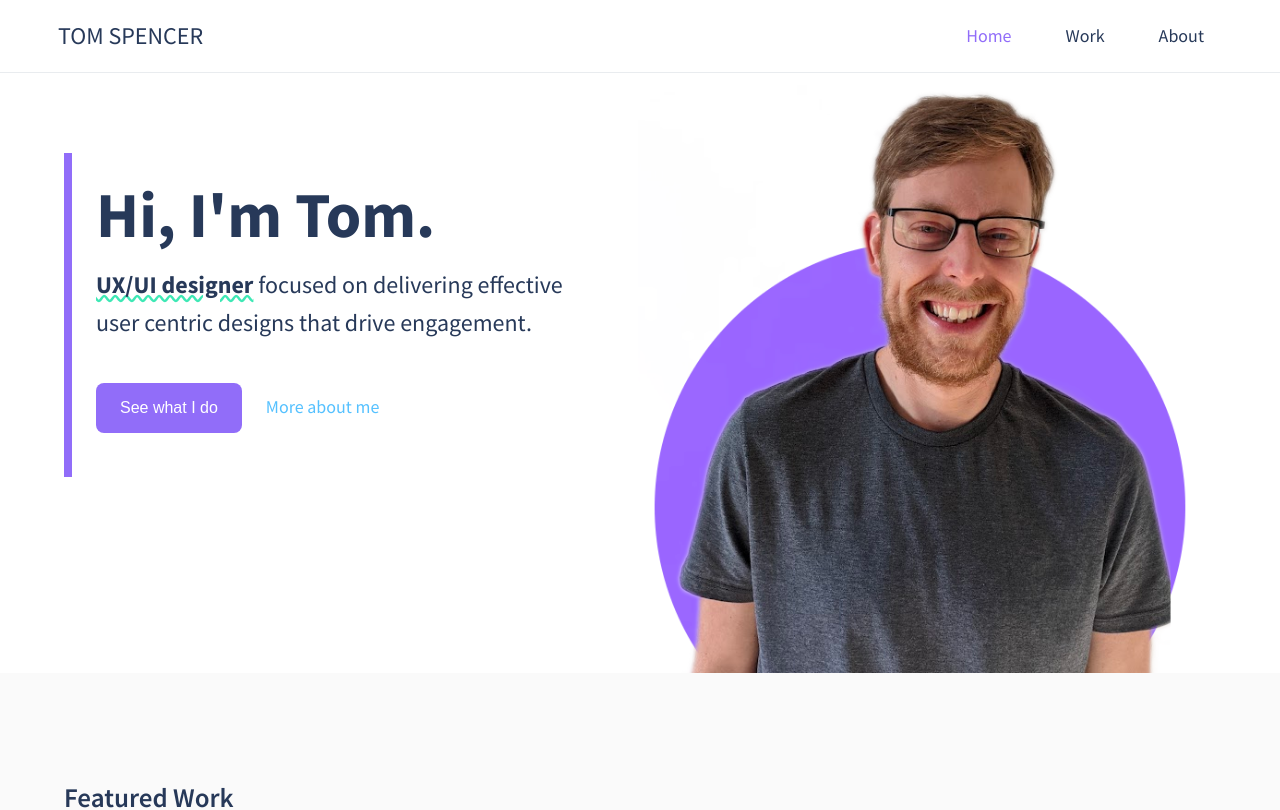
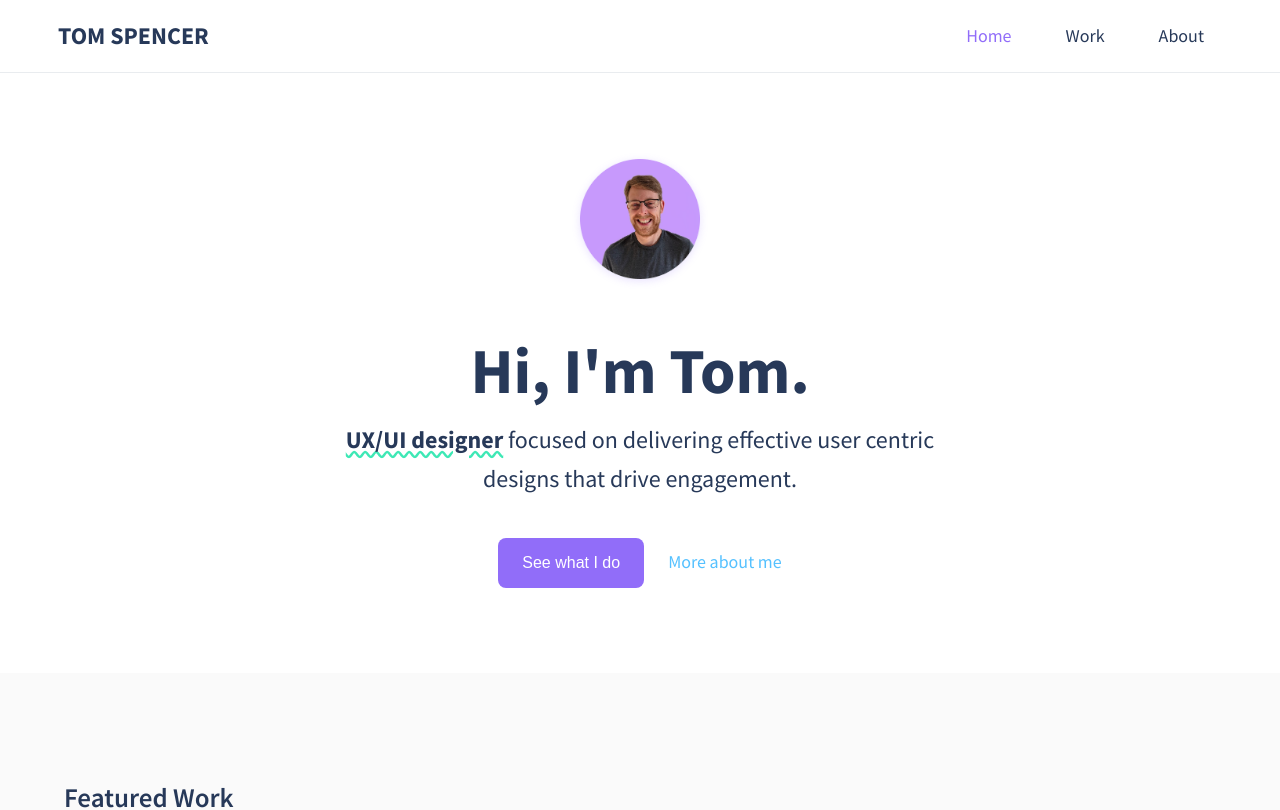
Before and after one commit to tomatronic/portfolio, a Next.js app: page / in a window 1280 px wide. Shown: the top 810 px of the page. Built offline with nearby package versions, Linux system fonts and the light colour scheme.

Commit message:
Thursday Morning - New Home page

```diff
--- a/pages/css/home.module.css
+++ b/pages/css/home.module.css
@@ -8,25 +8,18 @@
     margin: 0 auto;
     height: auto;
     display: flex;
-}
-
-.introLeft {
-    max-width: 100%;
-    border-left: #916DF9 8px solid;
-    margin: 80px 24px;
-    padding: 10px 24px 45px;
-    width: 100%;
-    max-width: 550px;
-    height: 324px;
-}
-
-.introRight {
-    display: none;
+    text-align: center;
 }
 
 .intro {
     font-size: 48px;
     font-weight: bold;
+}
+
+.introImg {
+    margin: 0 auto 40px;
+    border-radius: 100%;
+    box-shadow: rgba(145, 109, 249, 0.2) 0px 2px 8px 0px;
 }
 
 .btnintro {
@@ -35,7 +28,8 @@
 
 .blurb {
     font-size: 18px;
-    margin: 0 0 40px;
+    margin: 0 auto 40px;
+    max-width: 600px;
 }
 
 .highlight {
@@ -166,7 +160,7 @@ a:hover .caseStudy, a:hover .caseStudyRight, a:hover .caseStudy3 {
     .introContainer {
         display: flex;
         width: 100%;
-        max-width: 1200px;
+        max-width: 800px;
         height: 600px;
     }
 
@@ -175,10 +169,6 @@ a:hover .caseStudy, a:hover .caseStudyRight, a:hover .caseStudy3 {
         font-weight: bold;
     }
 
-    .introRight {
-        display: flex;
-    }
-
     .blurb {
         font-size: 24px;
     }
--- a/pages/css/navbar.module.css
+++ b/pages/css/navbar.module.css
@@ -19,7 +19,7 @@
 }
 
 .logo {
-    font-weight: 600;
+    font-weight: 700;
 }
 
 .nav {
@@ -36,7 +36,6 @@
     padding: 0.5rem 1rem;
     color: #273959;
     text-decoration: none;
-    font-weight: 500;
     cursor: pointer;
     transition: 0.3s;
 }
--- a/pages/index.js
+++ b/pages/index.js
@@ -25,9 +25,13 @@ function HomePage() {
     <NavBar />
     <div className={styles.mainIntroContainer}>
       <div className={styles.introContainer}>
-        <div className={styles.introLeft}>
-        <div className={styles.intro}>Hi, I'm Tom.</div>
-        <div className={styles.blurb}>
+        <div className="row">
+          <div className="column">
+            <div className={styles.introImg}>
+              <img src="/tomspencer.png" alt="Tom Spencer - UX/UI Designer" width="120" />
+            </div>
+            <div className={styles.intro}>Hi, I'm Tom.</div>
+            <div className={styles.blurb}>
           <div className={styles.highlight}>UX/UI designer
           </div>
              &nbsp;focused on delivering <div className={styles.keyPoint}><span>effective</span></div> user centric designs that drive engagement.
@@ -36,10 +40,8 @@ function HomePage() {
           <Link href="#work"><button className={styles.btnintro}>See what I do</button></Link>
           <Link href="/about"><a href="/about">More about me</a></Link>
         </div>
-      </div>
-      <div className={styles.introRight}>
-        <img src="/tomspencer.png" alt="Tom Spencer - UX/UI Designer" />
-      </div>
+          </div>
+        </div>
       </div>
       </div>
       <div className="mainContainer">
```
Also changed, not shown: pages/indexBackup.js (added), public/tomspencer.png.
